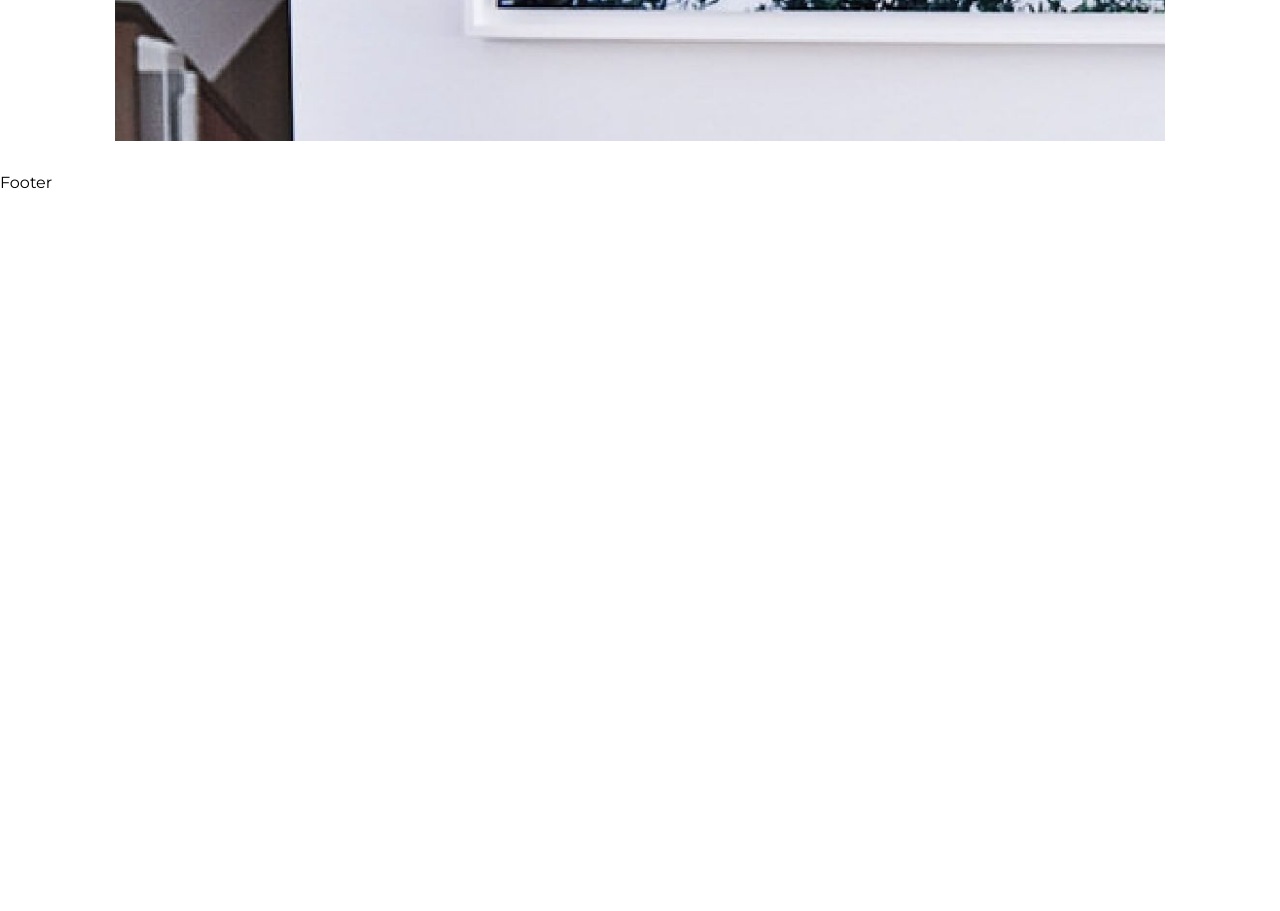
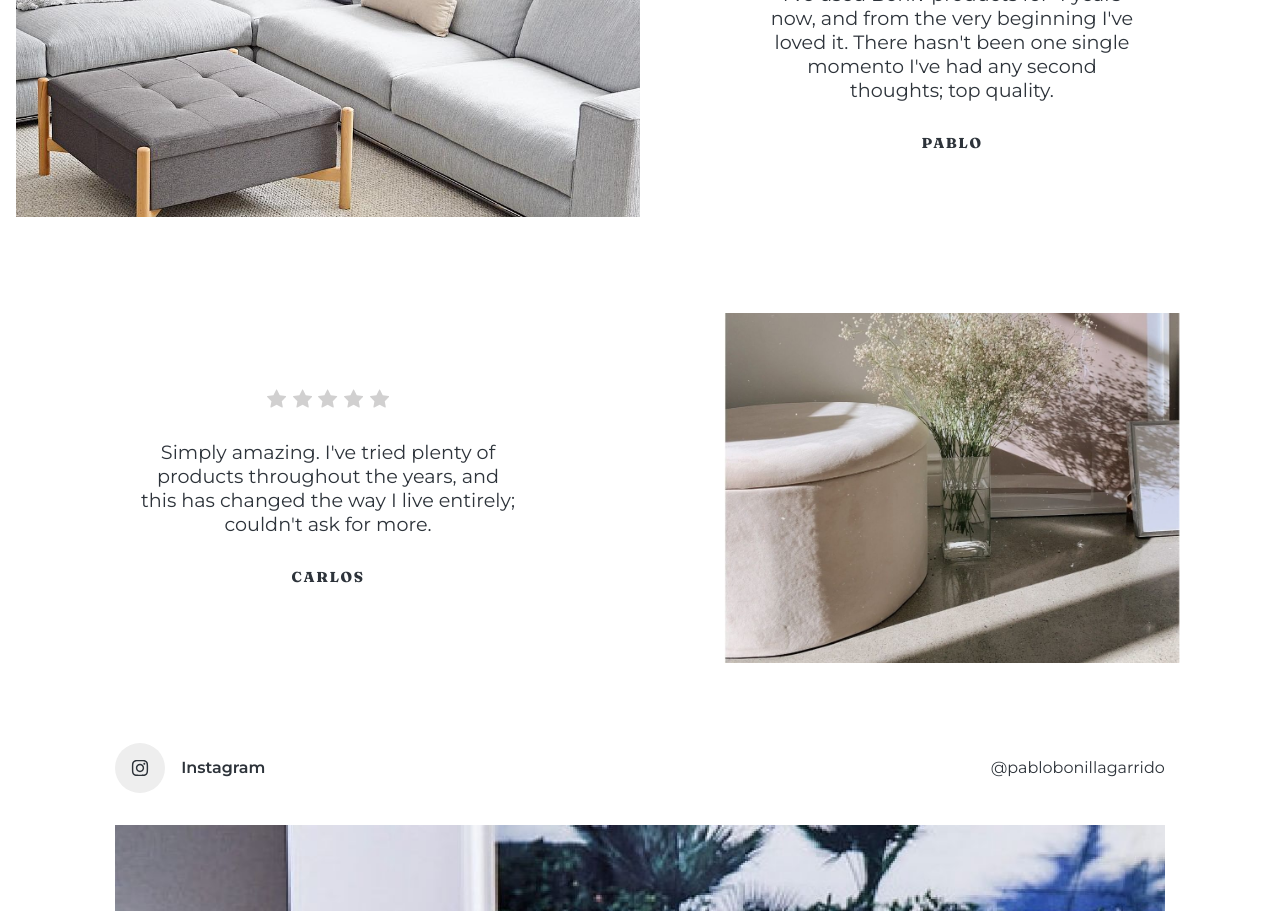
Before and after one commit to devPablo/brainstation-project-2, a React (Create React App) app: page /home in a window 1280 px wide. Shown: the part 1380-2291 px from the top of the page. Before the commit the page ends 1572 px from the top, so only its background shows below. Built offline with nearby package versions, Linux system fonts and the light colour scheme.

Commit message:
Add review component

```diff
--- /dev/null
+++ b/src/components/Review.js
@@ -0,0 +1,27 @@
+import { BsStarFill } from 'react-icons/bs';
+
+const Review = props => {
+  const { image, content, author, invert } = props;
+
+  return (
+    <div className={`review ${invert ? 'review--invert' : ''}`}>
+      <div className='review__section'>
+        <div className='review__image-wrapper'>
+          <img src={image} className='review__image' />
+        </div>
+      </div>
+      <div className='review__section'>
+        <div className='review__stars-wrapper'>
+          {Array(5)
+            .fill(<BsStarFill className='review__star' />)
+            .map(star => star)}
+        </div>
+
+        <p className='review__content'>{content}</p>
+        <p className='review__author'>{author}</p>
+      </div>
+    </div>
+  );
+};
+
+export default Review;
--- a/src/pages/Home.js
+++ b/src/pages/Home.js
@@ -1,12 +1,30 @@
 import CarouselSplit from '../components/CarouselSplit';
 import InstagramGallery from '../components/InstagramGallery';
+import Review from '../components/Review';
 import SplitInfo from '../components/SplitInfo';
+
+import ReviewOne from './../assets/background/review-1.jpg';
+import ReviewTwo from './../assets/background/review-2.jpg';
 
 const Home = () => {
   return (
     <div className='home'>
       <SplitInfo />
       <CarouselSplit />
+      <Review
+        image={ReviewOne}
+        content="I've used Boniv products for 4 years now, and from
+the very beginning I've loved it. There hasn't been one
+single momento I've had any second thoughts; top quality."
+        author='Pablo'
+      />
+      <Review
+        image={ReviewTwo}
+        content="Simply amazing. I've tried plenty of products throughout the years, and this
+        has changed the way I live entirely; couldn't ask for more."
+        author='Carlos'
+        invert='true'
+      />
       <InstagramGallery />
     </div>
   );
--- /dev/null
+++ b/src/styles/components/_review.scss
@@ -0,0 +1,87 @@
+@use './../abstracts/breakpoints' as media;
+
+.review {
+  display: flex;
+  flex-direction: column;
+  padding: 0 1rem;
+
+  @include media.query('>=sm') {
+    flex-direction: row;
+  }
+
+  &--invert {
+    @include media.query('>=sm') {
+      flex-direction: row-reverse;
+    }
+  }
+
+  &__section {
+    display: flex;
+    flex-direction: column;
+    justify-content: center;
+    align-items: center;
+    height: auto;
+    overflow: hidden;
+    position: relative;
+    margin: 3rem 0;
+
+    @include media.query('>=sm') {
+      width: 50%;
+    }
+  }
+
+  &__content {
+    margin: 1rem 0;
+    text-align: center;
+    color: $primary-font-color;
+    line-height: 1.5rem;
+    max-width: 80vw;
+
+    @include media.query('>=sm') {
+      margin: 2rem 1rem;
+      max-width: 60%;
+      font-size: 1.2rem;
+    }
+  }
+
+  &__author {
+    font-family: $secondary-font;
+    text-transform: uppercase;
+    color: $primary-font-color;
+    font-size: 0.8rem;
+    font-weight: 800;
+    letter-spacing: 0.1rem;
+
+    @include media.query('>=sm') {
+      font-size: 0.9rem;
+    }
+  }
+
+  &__image-wrapper {
+    display: flex;
+    justify-content: center;
+    overflow: hidden;
+    width: 100%;
+    height: 350px;
+  }
+
+  &__image {
+    height: 100%;
+    transform: scale(1.3);
+  }
+
+  &__stars-wrapper {
+    display: flex;
+    justify-content: center;
+    align-items: center;
+  }
+
+  &__star {
+    fill: #d1d0d0;
+    margin: 0 0.2rem;
+
+    @include media.query('>=sm') {
+      font-size: 1.2rem;
+    }
+  }
+}
--- a/src/styles/main.scss
+++ b/src/styles/main.scss
@@ -16,6 +16,7 @@
 @import './components/instagram-gallery';
 @import './components/instagram-header';
 @import './components/icon-wrapper';
+@import './components/review';
 
 // PAGES
 @import './pages/not-found';
```
Also changed, not shown: src/assets/background/review-1.jpg (added), src/assets/background/review-2.jpg (added).
